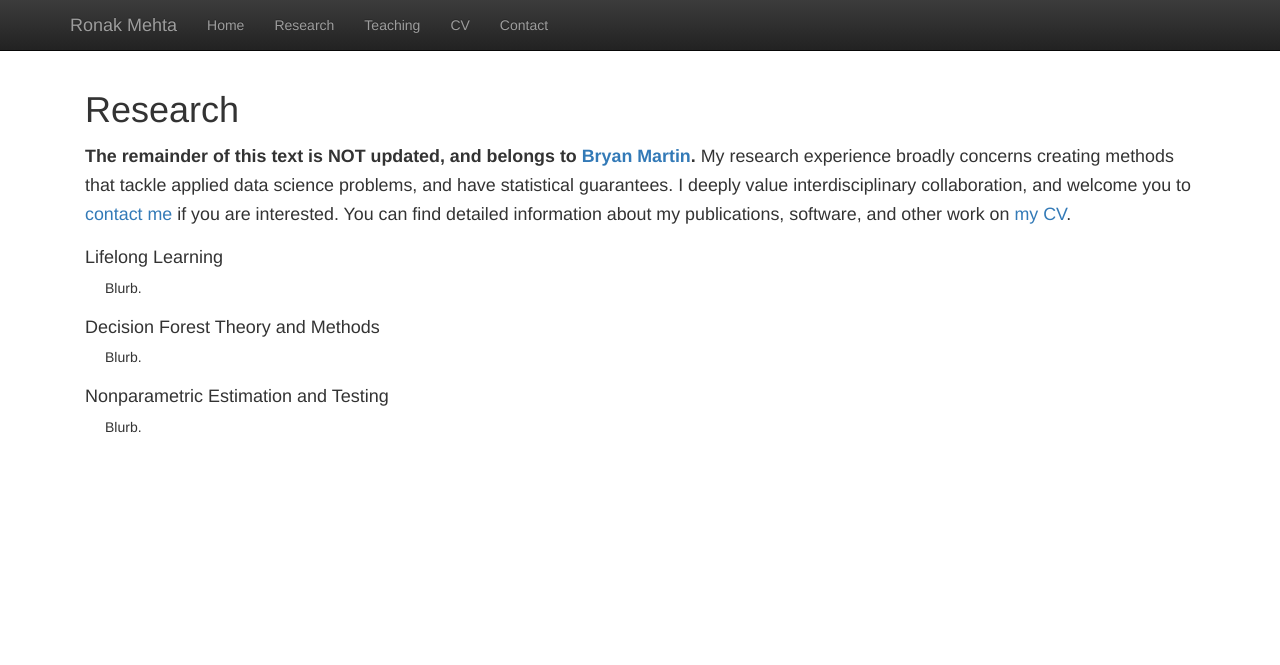
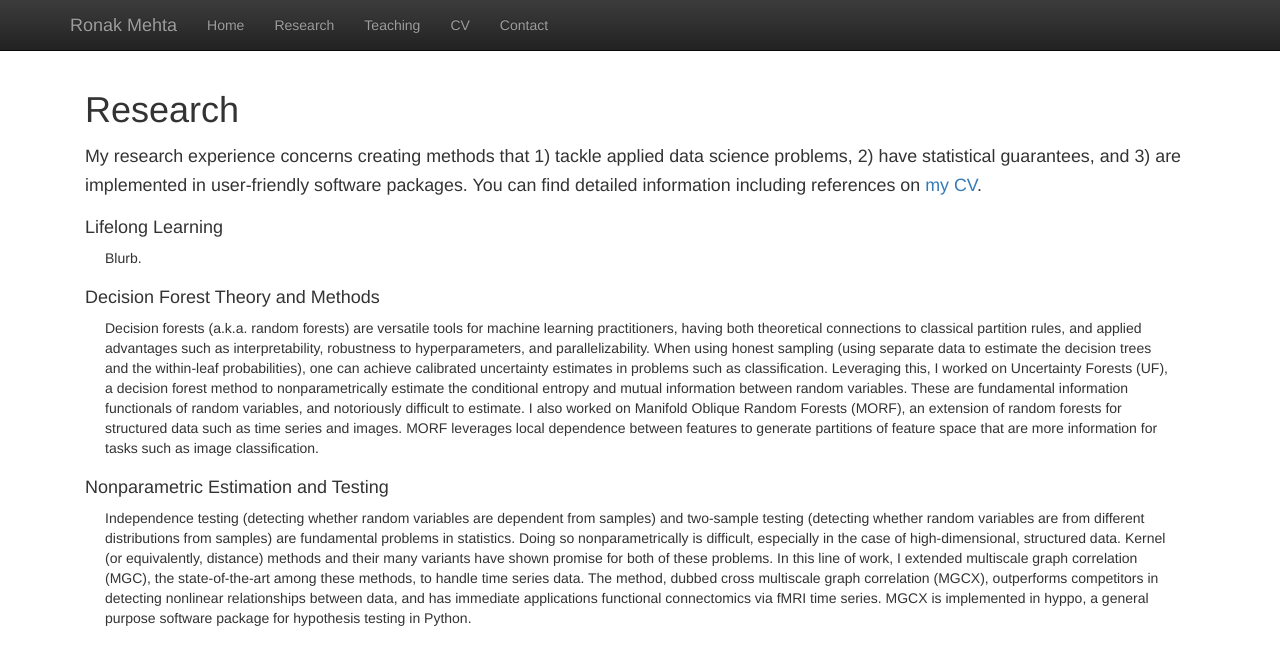
Before and after one commit to shreyap18/shreyap18.github.io, a Jekyll site: the page built from research.html, in a window 1280 px wide. Shown: the top 665 px of the page. Built offline with Jekyll 4.4.1, drawn with Linux system fonts in a browser that asks for light colours; nearby versions of some CDN libraries; library files that are not in the unit come from our copies.

Commit message:
Research page updates, TODO: lifelong learning.

```diff
--- a/research.html
+++ b/research.html
@@ -6,14 +6,9 @@ title: 'Research'
 <h1 style="margin-top:0;">Research</h1>
 
 <p class="lead"><small>
-    <b>The remainder of this text is NOT updated, and belongs to <a href="https://bryandmartin.github.io/">Bryan
-        Martin</a>.</b>
-    My research experience broadly concerns creating methods that tackle applied data science problems, and have
-    statistical guarantees.
-    I deeply value interdisciplinary collaboration, and welcome you to <a class="active" href="contact.html">contact
-      me</a> if you are interested.
-    You can find detailed information about my publications, software, and other work on <a class="active"
-      href="cv.html">my CV</a>.</small></p>
+    My research experience concerns creating methods that 1) tackle applied data science problems, 2) have
+    statistical guarantees, and 3) are implemented in user-friendly software packages.
+    You can find detailed information including references on <a class="active" href="cv.html">my CV</a>.</small></p>
 
 <h4 style="margin-top:0">Lifelong Learning</h4>
 <p class="content" style="padding:0px;margin:0px 20px 0px;">
@@ -23,11 +18,27 @@ title: 'Research'
 
 <h4 style="margin-top:0">Decision Forest Theory and Methods</h4>
 <p class="content" style="padding:0px;margin:0px 20px 0px;">
-  Blurb.
+  Decision forests (a.k.a. random forests) are versatile tools for machine learning practitioners, having both
+  theoretical connections to classical partition rules, and applied advantages such as interpretability, robustness to
+  hyperparameters, and parallelizability. When using honest sampling (using separate data to estimate the decision trees
+  and the within-leaf probabilities), one can achieve calibrated uncertainty estimates in problems such as
+  classification. Leveraging this, I worked on Uncertainty Forests (UF), a decision forest method to nonparametrically
+  estimate the conditional entropy and mutual information between random variables. These are fundamental information
+  functionals of random variables, and notoriously difficult to estimate. I also worked on Manifold Oblique Random
+  Forests (MORF), an extension of random forests for structured data such as time series and images. MORF leverages
+  local dependence between features to generate partitions of feature space that are more information for tasks such as
+  image classification.
 </p>
 <br />
 
 <h4 style="margin-top:0">Nonparametric Estimation and Testing</h4>
 <p class="content" style="padding:0px;margin:0px 20px 0px;">
-  Blurb.
+  Independence testing (detecting whether random variables are dependent from samples) and two-sample testing (detecting
+  whether random variables are from different distributions from samples) are fundamental problems in statistics. Doing
+  so nonparametrically is difficult, especially in the case of high-dimensional, structured data. Kernel (or
+  equivalently, distance) methods and their many variants have shown promise for both of these problems. In this line of
+  work, I extended multiscale graph correlation (MGC), the state-of-the-art among these methods, to handle time series
+  data. The method, dubbed cross multiscale graph correlation (MGCX), outperforms competitors in detecting nonlinear
+  relationships between data, and has immediate applications functional connectomics via fMRI time series. MGCX is
+  implemented in hyppo, a general purpose software package for hypothesis testing in Python.
 </p>
```
